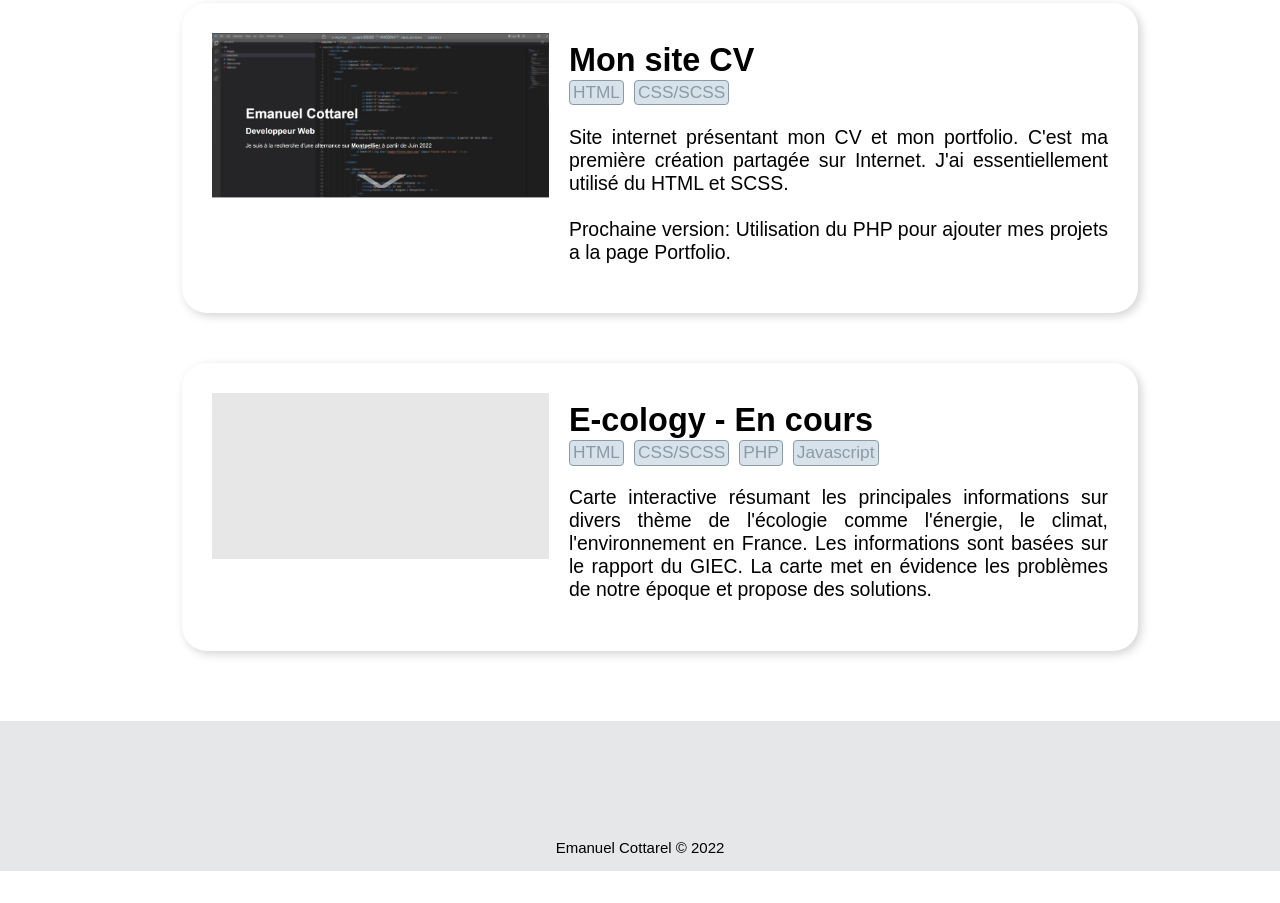
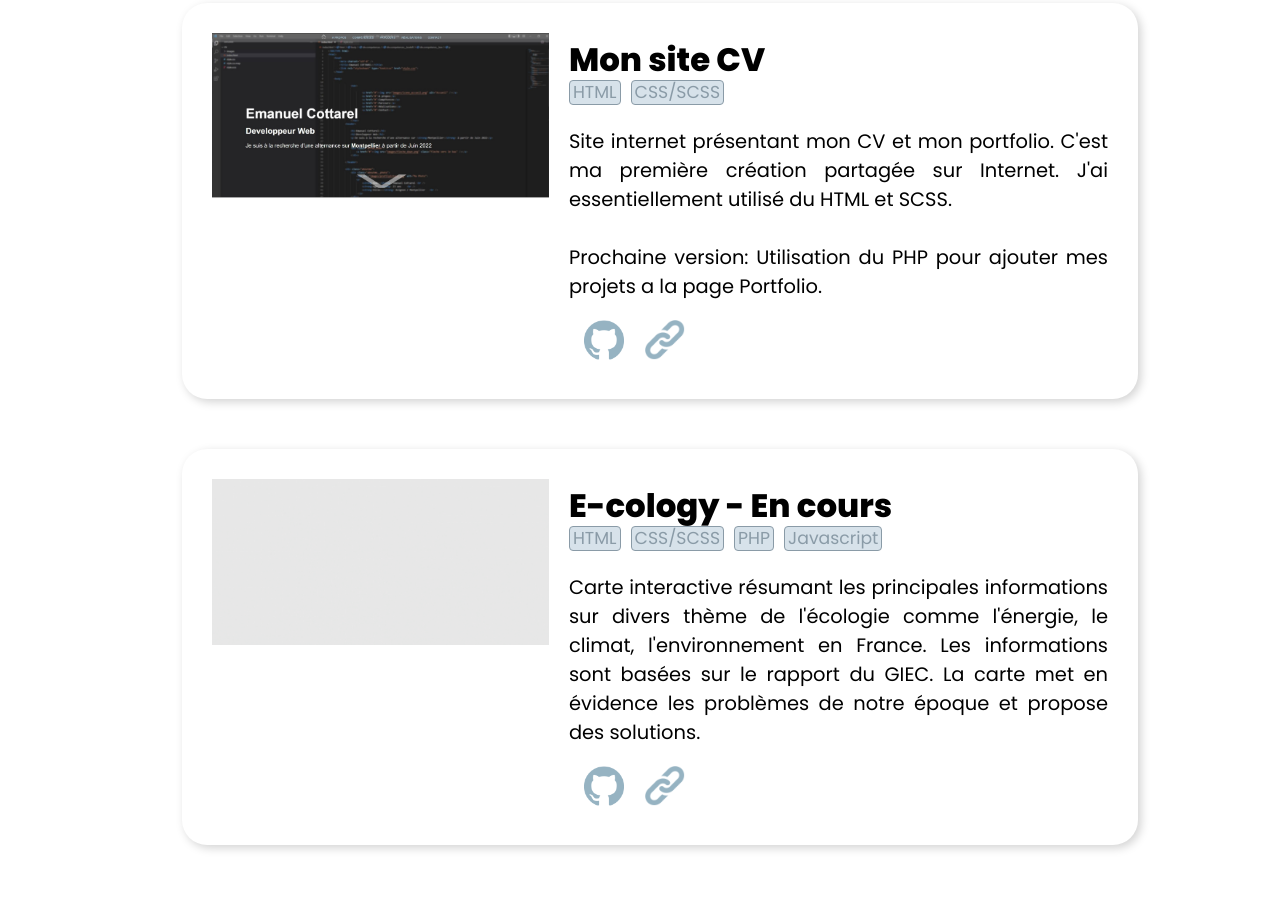
Before and after one commit to EmanuelCottarel/Mon-Site-CV, a plain HTML site: page pages/portfolio.html in a window 1280 px wide. Shown: the part 417-1320 px from the top of the page. Before the commit the page ends 1288 px from the top, so only its background shows below. Drawn offline with Linux system fonts and the light colour scheme.

Commit message:
Correction de bugs
- Ajout des liens vers le github et le site dans le portfolio
- Correction centrage partie Portfolio de l'index

```diff
--- a/assets/styles/style.scss
+++ b/assets/styles/style.scss
@@ -30,6 +30,7 @@ html {
     border-radius: 10px;
     border: none;
     cursor: pointer;
+    margin-bottom: 25px;
 
     a{
     text-decoration: none;
@@ -156,8 +157,8 @@ header {
 
 
     &__box{
-     display: flex;
-      margin-left:20%;
+        display: flex;
+        margin-left:20%;
 
 
       h2{
@@ -168,12 +169,13 @@ header {
 
 
       &--text{
-        width: 800px;
+        width: 850px;
         height: auto;
         border-radius: 20px;
         box-shadow: 5px 5px 10px lightgrey;
         background-color: #ffffff;
         margin-bottom: 75px;
+        font-size: 1.1em;
 
 
         p{
@@ -313,7 +315,7 @@ header {
     height: auto;
     background-color:#E5E7E9;
     overflow: hidden;
-    padding: 20px;
+
 
     .projetBox{
         width: 70%;
--- a/assets/styles/stylePortfolio.scss
+++ b/assets/styles/stylePortfolio.scss
@@ -2,8 +2,10 @@ $colorprimary: #96b3c2;
 $colorsecondary: #d7e2ea;
 $colorshadow: #d3d3d3;
 
+@import url("https://fonts.googleapis.com/css2?family=Poppins:wght@400;800&display=swap");
+
 html {
-    font-family: arial, sans-serif;
+    font-family: Poppins, arial, sans-serif;
 
   }
 
@@ -140,6 +142,11 @@ header{
             p{
                 font-size: 0.9em;
             }
+
+            img{
+                width: 40px;
+                margin-left: 15px;
+            }
         }
 
              }
--- a/pages/portfolio.html
+++ b/pages/portfolio.html
@@ -36,7 +36,9 @@
                     <h2>Mon site CV</h2>
                         <h3>HTML</h3><h3>CSS/SCSS</h3>
                         <p>Site internet présentant mon CV et mon portfolio. C'est ma première création partagée sur Internet. J'ai essentiellement utilisé du HTML et SCSS.<br /><br />Prochaine version: Utilisation du PHP pour ajouter mes projets a la page Portfolio.</p>
-                </div>
+                        <a href="https://github.com/EmanuelCottarel/Mon-Site-CV.git"><img src="../assets/images/logoGithub.png" alt="logo GitHub"></a>
+                        <a href="https://emanuelcottarel.com"><img src="../assets/images/link.png" alt="logo lien"></a>
+                    </div>
             </div>
 
 
@@ -53,6 +55,8 @@
                     <h2>E-cology - En cours</h2>
                     <h3>HTML</h3><h3>CSS/SCSS</h3><h3>PHP</h3><h3>Javascript</h3>
                     <p>Carte interactive résumant les principales informations sur divers thème de l'écologie comme l'énergie, le climat, l'environnement en France. Les informations sont basées sur le rapport du GIEC. La carte met en évidence les problèmes de notre époque et propose des solutions.</p>
+                    <a href="#"><img src="../assets/images/logoGithub.png" alt="logo GitHub"></a>
+                        <a href="#"><img src="../assets/images/link.png" alt="logo lien"></a>
                 </div>
             </div>
 
```
Also changed, not shown: index.html (+3 -2 lines), assets/images/logoGithub.png (added), assets/styles/style.css, assets/styles/stylePortfolio.css, 2 other files.
